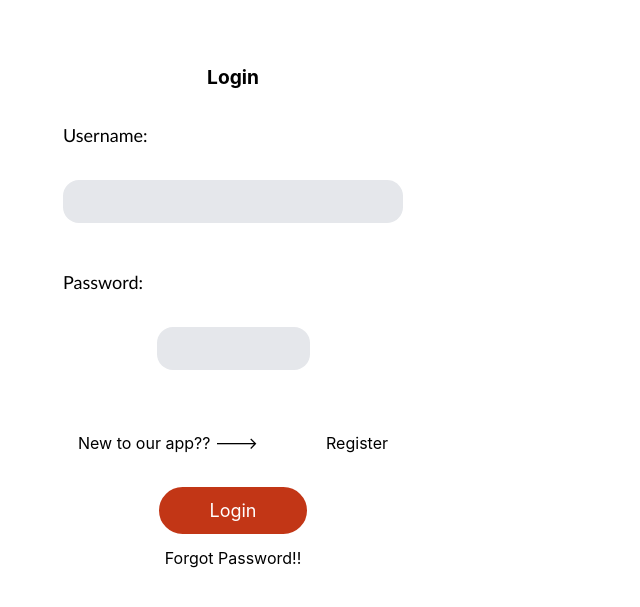
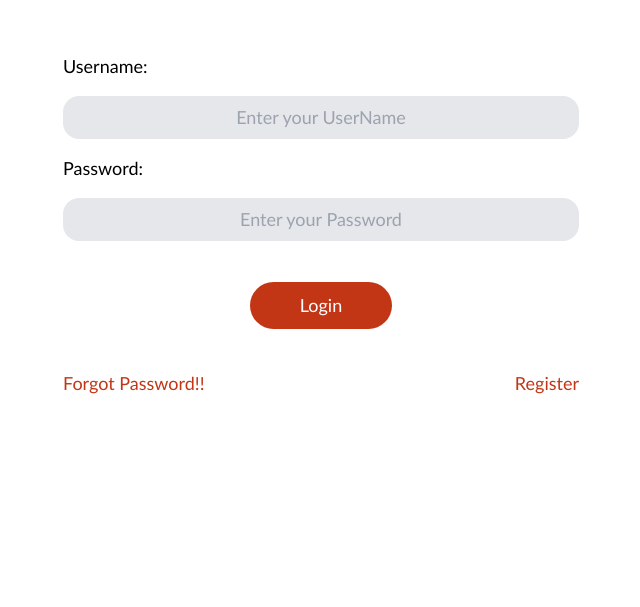
Before and after one commit to srivarshabachu/AuthFrontend, a React (Create React App) app: page / in a window 1280 px wide. Shown: the part 127-734 px from the top of the page, without its empty margins (367-1007 px from the left). Built offline with nearby package versions, Linux system fonts and the light colour scheme.

Commit message:
ProfilePageAdded

```diff
--- a/src/components/Login.js
+++ b/src/components/Login.js
@@ -7,7 +7,8 @@ import { useParams } from 'react-router-dom';
 const Login = () => {
     const navigate = useNavigate();
     const { role } = useParams();
-    console.log({ role })
+    const [twoFactor, setTwoFactor] = useState(false);
+    const [message, setMessage] = useState('');
     const [formData, setFormData] = useState({
         Username: '',
         Password: ''
@@ -51,31 +52,35 @@ const Login = () => {
             setErrors(newErrors);
         }
         var token = null;
-        const response = axios.post("https://localhost:7235/api/Authentication/Login", formData)
+
+        axios.post("https://localhost:7235/api/Authentication/Login", formData)
             .then((response) => {
-               token = response.data.response.accessToken.token
-                console.log()
-                if (true) {
+                console.log(response.data.message);
+
+                if (response.data.message.includes('OTP')) {
+                    setTwoFactor(true);
+                    navigate('/Otp/' + formData.Username);
+                } else {
                     navigate('/Profile/' + formData.Username);
                 }
             })
             .catch((err) => {
                 console.log("error is ", err);
-            })
+            });
 
     };
     return (
-        <div className='pagecontainer'>
-            <div className='header'><div className='text'>Login</div></div>
+        <div className='pagecontainer'  style={{ fontFamily: 'Gill Sans' }}>
+
             <form onSubmit={handleSubmit}>
-                <div className='inputs'>
-
+                <div className=''>
                     <label>Username:</label>
                     <input
                         type="text"
                         name="Username"
                         value={formData.Username}
                         onChange={handleChange}
+                        placeholder='Enter your UserName'
                     />
                     <span style={{ color: 'red' }}>{errors.Username}</span>
                     <label>Password:</label>
@@ -84,23 +89,33 @@ const Login = () => {
                         name="Password"
                         value={formData.Password}
                         onChange={handleChange}
+                        placeholder='Enter your Password'
                     />
                     <span style={{ color: 'red' }}>{errors.Password}</span>
 
                 </div>
-                <div style={{ display: "flex", alignItems: "center", justifyContent: "space-between", padding: "15px" }}>
-                    <div>New to our app?? ---&gt;</div>
-                    <div>
-                        <Link to="/register/User">Register</Link>
+
+                <div style={{ display: "flex", flexDirection: "column" }}>
+                    <div className="flex flex-col items-center">
+                        <div className="mb-4">
+                            <button type="submit" className="">
+                                Login
+                            </button>
+                        </div>
+                        <div className="flex justify-between w-full">
+                            <div >
+                                <Link to="/forgotpassword" className="primary  hover:text-blue-700">
+                                    Forgot Password!!
+                                </Link>
+                            </div>
+                            <div >
+                                <Link to="/register/User" className="primary hover:text-blue-700">
+                                    Register
+                                </Link>
+                            </div>
+                        </div>
                     </div>
-                </div>
-                <div className='bottom' style={{ display: "flex", flexDirection: "column", alignItems: "center" }}>
-                    <div style={{ marginBottom: "10px" }}>
-                        <button type="submit" className='loginbtn'>Login</button>
-                    </div>
-                    <div style={{ paddingBottom: "20px" }}>
-                        <Link to="/forgotpassword">Forgot Password!!</Link>
-                    </div>
+
                 </div>
             </form>
         </div>
--- a/src/components/Otpsent.js
+++ b/src/components/Otpsent.js
@@ -1,20 +1,22 @@
 import React, { useState } from 'react';
 import axios from 'axios';
 import { useNavigate, useParams } from 'react-router-dom';
-import './styles.css'
+import './styles.css';
+
 const Otp = () => {
     const { username } = useParams();
-    const [message, setMessage] = useState('');
+    const navigate = useNavigate();
+    console.log(username)
     const [formData, setFormData] = useState({
         Username: username,
         Otp: ''
     });
-    const navigate = useNavigate();
 
     const [errors, setErrors] = useState({
-        Username: '',
         Otp: ''
     });
+
+    const [message, setMessage] = useState('');
 
     const handleChange = (e) => {
         const { name, value } = e.target;
@@ -24,7 +26,7 @@ const Otp = () => {
         });
     };
 
-    const handleSubmit = (e) => {
+    const handleSubmit = async (e) => {
         e.preventDefault();
         let formIsValid = true;
         const newErrors = { ...errors };
@@ -40,41 +42,51 @@ const Otp = () => {
         if (!formIsValid) {
             setErrors(newErrors);
         } else {
-            axios.post(`https://localhost:7235/api/Authentication/Login-2FA?code=${formData.Otp}&username=${formData.Username}`)
+            axios.post(`https://localhost:7235/api/Authentication/Login-2FA?code=${formData.Otp}&username=${username}`)
                 .then((response) => {
                     console.log(response);
                     console.log('Form submitted:', formData);
-                     navigate('/Profile');
+                    navigate('/Profile/' + username);
                 })
                 .catch((error) => {
-                    if (error.response.status === 400) {
+                    if (error.response.status === 404) {
                         setMessage('Invalid OTP!');
                     }
                     console.log("error is ", error);
                 });
         }
+
     };
 
     return (
-        <div className='pagecontainer'>
-            <div className='header'><div className='text'>Otp sent successfully to your account</div></div>
+        <div className='pagecontainer' style={{ fontFamily: 'Gill Sans' }}>
+            <div className='header'>
+                <div className='text'>Otp sent to your account</div>
+            </div>
             <form onSubmit={handleSubmit}>
-                <div className='inputs'>
-                    <label>Enter the OTP</label>
+                <div>
+                    <label>Enter the OTP :</label>
                     <input
                         type="text"
                         name="Otp"
                         value={formData.Otp}
                         onChange={handleChange}
                     />
-                    <span style={{ color: 'red' }}>{errors.Otp}</span>
+                    <span className='primary'>{errors.Otp}</span>
                 </div>
-                <div className='bottom'>
-                    <button type="submit" className='loginbtn'>Submit</button>
+                <p className='primary'>{message}</p>
+                <div style={{ display: "flex", flexDirection: "column" }}>
+                    <div className="flex flex-col items-center">
+                        <div className="mb-4">
+                            <button type="submit">
+                                Submit
+                            </button>
+                        </div>
+                    </div>
+
                 </div>
-                <p style={{ color: 'red', marginTop: '0px' }}>{message}</p>
-                </form>
-            </div>
+            </form>
+        </div>
     );
 };
 
--- a/src/components/register.js
+++ b/src/components/register.js
@@ -47,8 +47,11 @@ const Register = () => {
                 navigate(`/Profile/${formData.Username}`); // Navigate to profile with username appended
             })
             .catch((error) => {
-                if (error.response.status === 403) {
-                    setMessage('User already exists!');
+                if (error.response.status === 409) {
+                    setMessage('UserName already exists! Try another');
+                }
+                else if (error.response.status === 403) {
+                    setMessage('User already exists! Login');
                 } else {
                     console.error('Error occurred:', error);
                     setMessage('Verify the details again');
@@ -61,10 +64,10 @@ const Register = () => {
     };
 
     return (
-        <div className='body'>
-            <div className='content'>
-                Password should have at least
-                <ul>
+        <div className='flex' >
+            <div className='w-600 h-auto p-20 mx-auto mt-50 font-sans text-xl rounded-lg bg-gray-200 bg-opacity-50'>
+                <p>Password should have at least</p>
+                <ul className="list-disc pl-6">
                     <li>8 characters</li>
                     <li>one uppercase letter [A - Z]</li>
                     <li>one lowercase letter [a - z]</li>
@@ -72,10 +75,12 @@ const Register = () => {
                     <li>one character which isn't a digit or a letter</li>
                 </ul>
             </div>
+
+
             <div className='container'>
-                <div className='header'><div className='text'>Registration Form</div></div>
+                <div className='header'><div className='text'>Create Account</div></div>
                 <form onSubmit={handleSubmit}>
-                    <div className='inputs'>
+                    <div>
                         <label>Username:</label>
                         <input
                             type="text"
@@ -103,15 +108,26 @@ const Register = () => {
                         <span style={{ color: 'red' }}>{errors.Password}</span>
                     </div>
                     {message && (
-                        <div className='msg'>
-                            <p style={{ marginTop: '0px' }}>{message}</p>
-                            {message === 'User already exists!' && (
-                                <button onClick={handleLoginClick} className='loginbtn'>Login</button>
-                            )}
-                        </div>
+                        <>
+                            <p className='primary'>{message}</p>
+                            <div className='msg'>
+
+
+                                {message === 'User already exists! Login' && (
+                                    <button type="submit" onClick={handleLoginClick} className='loginbtn'>Login</button>
+                                )}
+                            </div>
+                            <div className='msg'>
+
+
+                                {message === 'UserName already exists! Try another' && (
+                                    <button type="submit" className='registerbtn'>SignIn</button>
+                                )}
+                            </div>
+                           </>
                     )}
                     <div className='msg'>
-                        {!message && <button type="submit" className='registerbtn'>Register</button>}
+                        {!message && <button type="submit" className='registerbtn'>SignIn</button>}
                         {message === 'Verify the details again' && <button type="submit" className='registerbtn'>Register</button>}
                     </div>
                 </form>
--- a/src/components/styles.css
+++ b/src/components/styles.css
@@ -17,6 +17,7 @@
             align-items: center;
             height: 100%;
             margin-top: auto;
+            color: #c23616;
 }
 .container {
     display: flex;
@@ -41,19 +42,7 @@
 .fpcontainer>*{
 padding: 10px;
 }
-.pagecontainer{
-    display: flex;
-        flex-direction: column;
-        padding: 30px;
-        width: 400px;
-        height: 100%;
-        margin: auto;
-            margin-top: 150px;
-            margin-left: 400px;
-            margin-right: 400px;
-            background-color: rgba(255, 255, 255, 0.65);
-            position: relative;
-}
+
 .body{
     display: flex;
     flex-direction: row;
@@ -65,21 +54,16 @@ padding: 10px;
                     position: relative;
 }
 .content{
-    width: 270px;
+    width: 600px;
+    height: fit-content;
     padding: 40px;
     margin: auto;
-        margin-top: 50px;
-        font-family: 'Gill Sans', 'Gill Sans MT', Calibri, 'Trebuchet MS', sans-serif;
-        font-size: 18px;
-        border-right: 2px dashed grey;
+    margin-top: 50px;
+    font-family: 'Gill Sans', 'Gill Sans MT', Calibri, 'Trebuchet MS', sans-serif;
+    font-size: 18px;
+    border-right: 2px dashed grey;
 }
-.header {
-    display: flex;
-    flex-direction: column;
-    align-items: center;
-    gap: 9px;
-    width: 100%;
-}
+
 
 .text {
     padding: 10px;
--- a/src/global.css
+++ b/src/global.css
@@ -20,10 +20,7 @@
     margin-bottom: 10px;
 }
 
-section.hero {
-    @apply grid;
-    grid-template-columns: .7fr .7fr;
-}
+
 
 select,
 input[type="email"],
@@ -53,7 +50,8 @@ input[type="text"]:disabled {
 
 .grow>select,
 input[type="email"],
-input[type="text"] {
+input[type="text"],
+input[type="password"] {
     background-color: #c23616;
     color: #fff;
     padding: 10px 40px;
@@ -71,7 +69,7 @@ button {
 
 button[type="submit"] {
         display: block;
-    margin: auto;
+        margin: 25px;
         font-size: medium;
         background-color: #c23616;
         color: #fff;
@@ -81,3 +79,31 @@ button[type="submit"] {
         font-size: large;
         align-items: center;
 }
+.pagecontainer {
+    display: flex;
+    flex-direction: column;
+    padding: 30px;
+    width: 45%;
+    height: 100%;
+    margin: auto;
+    font-size: large;
+    margin-top: 150px;
+    margin-left: 400px;
+    margin-right: 400px;
+    background-color: rgba(255, 255, 255, 0.65);
+    position: relative;
+}
+.header {
+    display: flex;
+    flex-direction: column;
+    align-items: center;
+    gap: 9px;
+    width: 100%;
+    font-size: larger;
+    color: #c23616;
+    font-weight: 700;
+    font-family:sans-serif;
+}
+.primary{
+    color: #c23616;
+}
--- a/tailwind.config.js
+++ b/tailwind.config.js
@@ -4,7 +4,17 @@ module.exports = {
     "./src/**/*.{js,jsx,ts,tsx}",
   ],
   theme: {
-    extend: {},
+    extend: {
+      backgroundImage: {
+        'gradient-radial': 'radial-gradient(var(--tw-gradient-stops))',
+        'gradient-conic':
+          'conic-gradient(from 180deg at 50% 50%, var(--tw-gradient-stops))',
+      },
+      colors: {
+        primary: '#c23616',
+        biryani: '#f7b731',
+      }
+    },
   },
   plugins: [],
 }
```
Also changed, not shown: src/components/Profile.js (+9 -2 lines), src/index.css (+1 -62 lines). Lines whose indentation alone changed are shown as unchanged.
